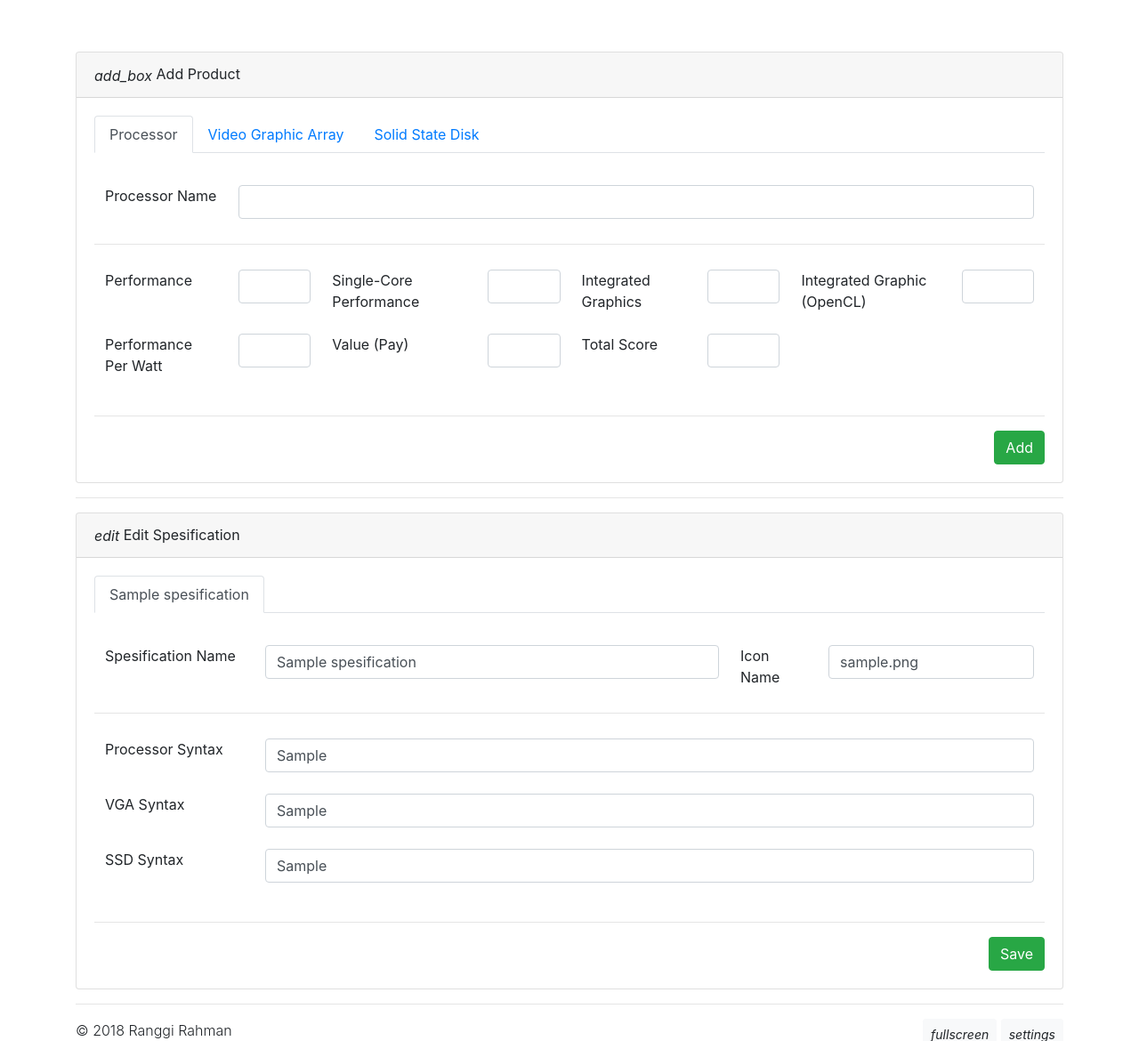
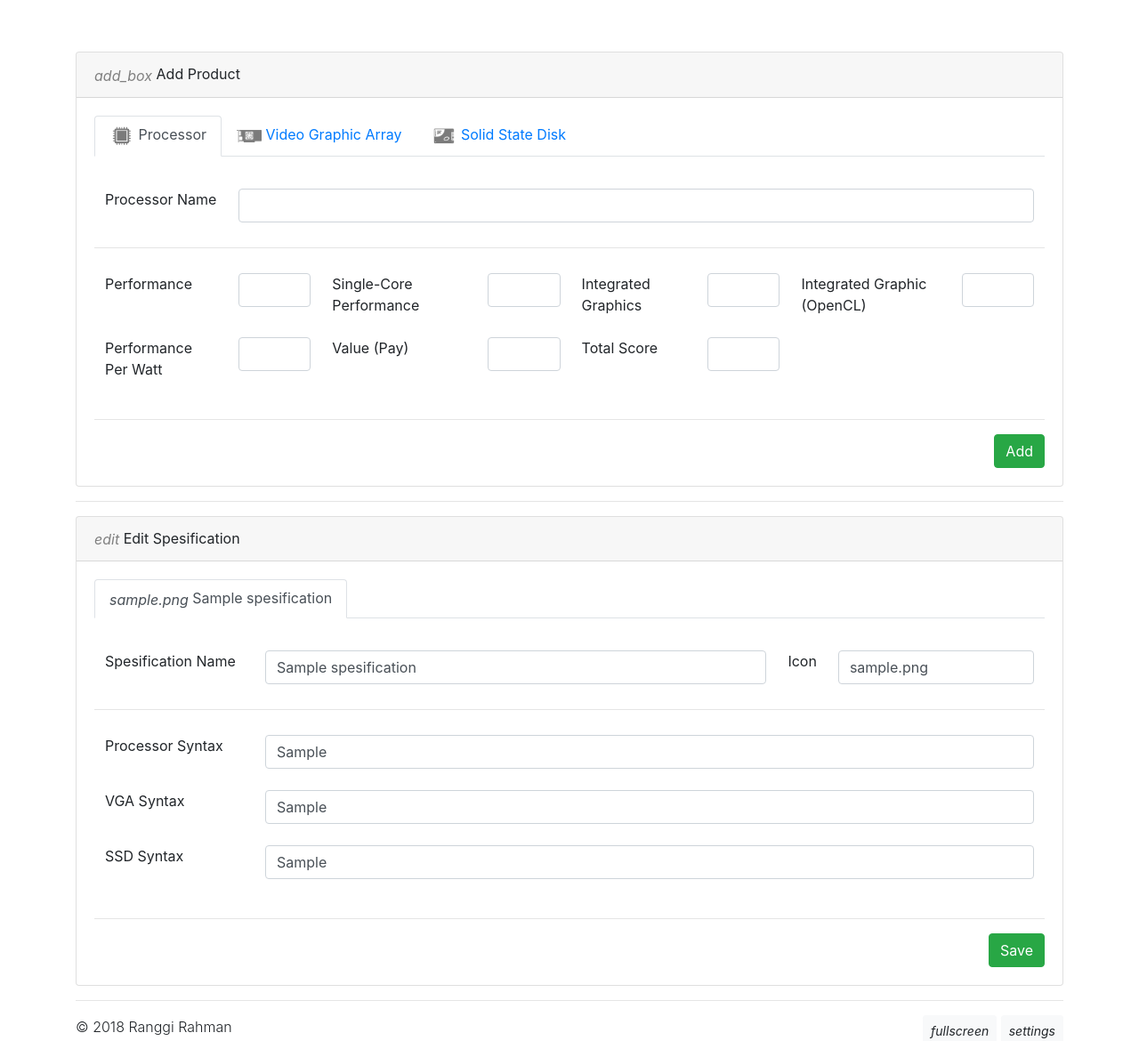
Before and after one commit to ranggirahman/ComputerSelector-DSS, a PHP site: page /settings.php in a window 1280 px wide. Shown: the part 58-1228 px from the top of the page at 89% size. Run offline with PHP 8.4, Linux system fonts and the light colour scheme; tables that the repository leaves empty or names only in its code hold one stand-in row (values such as "Sample post"); some libraries are stand-ins or nearby versions.

Commit message:
icon-fix

```diff
--- a/css/modification.css
+++ b/css/modification.css
@@ -26,5 +26,5 @@ a {
 }
 
 .borderless td, .borderless th {
-    border: none;
+    border: none !important;
 }
--- a/index.php
+++ b/index.php
@@ -80,7 +80,7 @@
 	        	<div class="col-md-4">
 	        		<div class="card">
 						<div class="card-body">
-							<img src="img/vga.png" style="width: 142px">
+							<img src="img/vga.png" style="width: 100px">
 							<hr>
 							<h5 class="card-title display-4" style="font-size: 22px;">Video Graphic Array</h5>
 						   	<p class="card-text">Kartu VGA berguna untuk menerjemahkan keluaran komputer ke monitor. Untuk menggambar / design graphic ataupun untuk bermain game</p>
@@ -187,7 +187,7 @@
 		      				$rvga = mysqli_num_rows($vga);
 						?>
 
-		        		<img src="img/vga.png" style="max-width: 3%; and height: auto"><h5 class="modal-title" id="exampleModalLongTitle">&nbsp; Video Graphic Array List (<?php echo $rvga; ?> Product)</h5>
+		        		<img src="img/vga.png" style="max-width: 2%; and height: auto"><h5 class="modal-title" id="exampleModalLongTitle">&nbsp; Video Graphic Array List (<?php echo $rvga; ?> Product)</h5>
 		        		<button type="button" class="close" data-dismiss="modal" aria-label="Close">
 		          			<span aria-hidden="true">&times;</span>
 		        		</button>
--- a/search.php
+++ b/search.php
@@ -88,7 +88,7 @@
 						$found = 1;
 						echo "<div class='card'><div class='card-body'><table border=0>";
 							echo "<tr>";
-						    	echo "<td rowspan='4' width='130'><img src='img/vga.png' style='max-width: 80%; and height: auto'></td>";
+						    	echo "<td rowspan='4' width='130'><img src='img/vga.png' style='max-width: 75%; and height: auto'></td>";
 						    	echo "<td colspan='7'><a href='https://www.google.com/search?q=".$row['vganame']."' target='_blank'><h5 class='display-4' style='font-size: 22px;'>".$row['vganame']."</h5></a></td>";
 						    echo "</tr>";
 						    echo "<tr>";
@@ -122,7 +122,7 @@
 						$found = 1;
 						echo "<div class='card'><div class='card-body'><table border=0>";
 							echo "<tr>";
-						    	echo "<td rowspan='4' width='130'><img src='img/ssd.png' style='max-width: 70%; and height: auto'></td>";
+						    	echo "<td rowspan='4' width='130'><img src='img/ssd.png' style='max-width: 75%; and height: auto'></td>";
 						    	echo "<td colspan='7'><a href='https://www.google.com/search?q=".$row['ssdname']."' target='_blank'><h5 class='display-4' style='font-size: 22px;'>".$row['ssdname']."</h5></a></td>";
 						    echo "</tr>";
 						    echo "<tr>";
--- a/selector.php
+++ b/selector.php
@@ -210,7 +210,7 @@
 	     		<div class="col-md-12">
 	     			<div class="card">
 					  	<div class="card-body">
-					  		<div class="card-title display-4" style="font-size: 24px;"><?php echo $sr['sname'] ?></div>
+					  		<div class="card-title display-4" style="font-size: 24px;"><i class="material-icons" style="color: grey; font-size: 30px;">find_in_page</i> Result For <?php echo $sr['sname'] ?></div>
 					  		<br>
 					  		<div class="row">
 					  			<div class="col-md-4">
--- a/settings.php
+++ b/settings.php
@@ -44,17 +44,17 @@
 	      	<div class="row">
 	      		<div class="col-md-12">
 	      			<div class="card">
-					  	<div class="card-header"><i class="material-icons">add_box</i> Add Product</div>
+					  	<div class="card-header"><i class="material-icons" style="color: grey;">add_box</i> Add Product</div>
 					  	<div class="card-body">
 						    <ul class="nav nav-tabs" id="myTab" role="tablist">
 							  <li class="nav-item">
-							    <a class="nav-link active" data-toggle="tab" href="#processor" role="tab" aria-selected="true">Processor</a>
+							    <a class="nav-link active" data-toggle="tab" href="#processor" role="tab" aria-selected="true"><img src="img/processor.png" style="max-width: 28px; and height: 28px;"> Processor</a>
 							  </li>
 							  <li class="nav-item">
-							    <a class="nav-link" data-toggle="tab" href="#vga" role="tab" aria-selected="false">Video Graphic Array</a>
+							    <a class="nav-link" data-toggle="tab" href="#vga" role="tab" aria-selected="false"><img src="img/vga.png" style="max-width: 28px; and height: 28px;"> Video Graphic Array</a>
 							  </li>
 							  <li class="nav-item">
-							    <a class="nav-link" data-toggle="tab" href="#ssd" role="tab" aria-selected="false">Solid State Disk</a>
+							    <a class="nav-link" data-toggle="tab" href="#ssd" role="tab" aria-selected="false"><img src="img/ssd.png" style="max-width: 28px; and height: 28px;"> Solid State Disk</a>
 							  </li>
 							</ul>
 							<div class="tab-content">
@@ -237,7 +237,7 @@
 	      	<div class="row">
 	      		<div class="col-md-12">
 	      			<div class="card">
-					  	<div class="card-header"><i class="material-icons">edit</i> Edit Spesification</div>
+					  	<div class="card-header"><i class="material-icons" style="color: grey;">edit</i> Edit Spesification</div>
 					  	<div class="card-body">
 					     	<ul class="nav nav-tabs" id="myTab" role="tablist">
 					     		<?php
@@ -246,7 +246,7 @@
 									while($sr = mysqli_fetch_array($stab,MYSQLI_BOTH)){
 								?>
 							  	<li class="nav-item">
-							    	<a class="nav-link <?php if($sf == 0){echo 'active';} ?>" id="home-tab" data-toggle="tab" href="#<?php echo $sr['sid'] ?>" role="tab" aria-selected="true"><?php echo $sr['sname'] ?></a>
+							    	<a class="nav-link <?php if($sf == 0){echo 'active';} ?>" id="home-tab" data-toggle="tab" href="#<?php echo $sr['sid'] ?>" role="tab" aria-selected="true"><i class="material-icons"><?php echo $sr['sicon'] ?></i> <?php echo $sr['sname'] ?></a>
 							  	</li>
 							  	<?php
 							  		$sf = 1;
@@ -273,8 +273,8 @@
 							  					<table class="table borderless">
 									  				<tr>
 									      				<td width="180px">Spesification Name</td>
-									      				<td width="50%"><input class="form-control" type="text" name="<?php echo $sn ?>" maxlength="100" value="<?php echo $sr['sname'] ?>" required></td>
-									      				<td>Icon Name</td>
+									      				<td width="55%"><input class="form-control" type="text" name="<?php echo $sn ?>" maxlength="100" value="<?php echo $sr['sname'] ?>" required></td>
+									      				<td>Icon</td>
 									      				<td><input class="form-control" type="text" name="<?php echo $si ?>" maxlength="100" value="<?php echo $sr['sicon'] ?>" required></td>
 									      			</tr>
 									      		</table>
```
Also changed, not shown: img/processor.png, img/ssd.png, img/vga.png.
